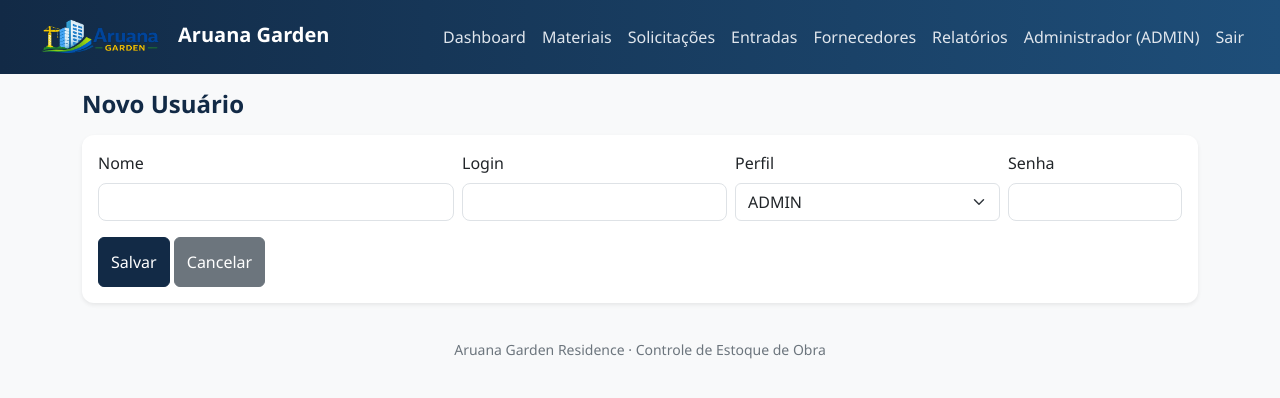
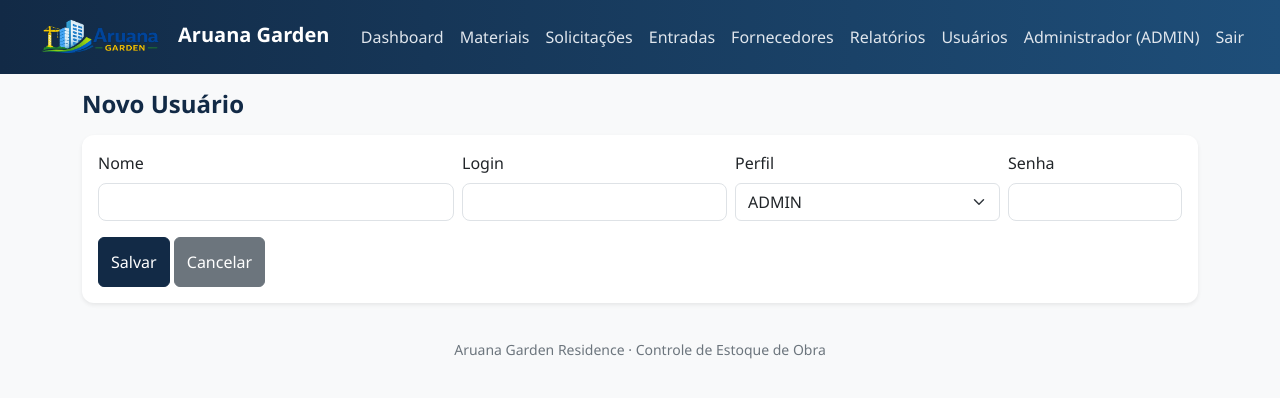
Before and after one commit to JoaoGois72/aruana-estoque, a Flask app: page /admin/usuarios/novo in a window 1280 px wide. Shown: the top 398 px of the page. Run offline with Flask 3, Linux system fonts and the light colour scheme; a user stored in the database is signed in.

Commit message:
Acrescimo usuario

```diff
--- a/app/templates/base.html
+++ b/app/templates/base.html
@@ -58,6 +58,13 @@
         </li>
 
         <!-- usuário -->
+         {% if current_user.role == "ADMIN" %}
+          <li class="nav-item">
+            <a class="nav-link" href="{{ url_for('admin.usuarios_lista') }}">
+              Usuários
+            </a>
+          </li>
+          {% endif %}
         <li class="nav-item">
           <span class="nav-link text-white">
             {{ current_user.nome }} ({{ current_user.role }})
```
